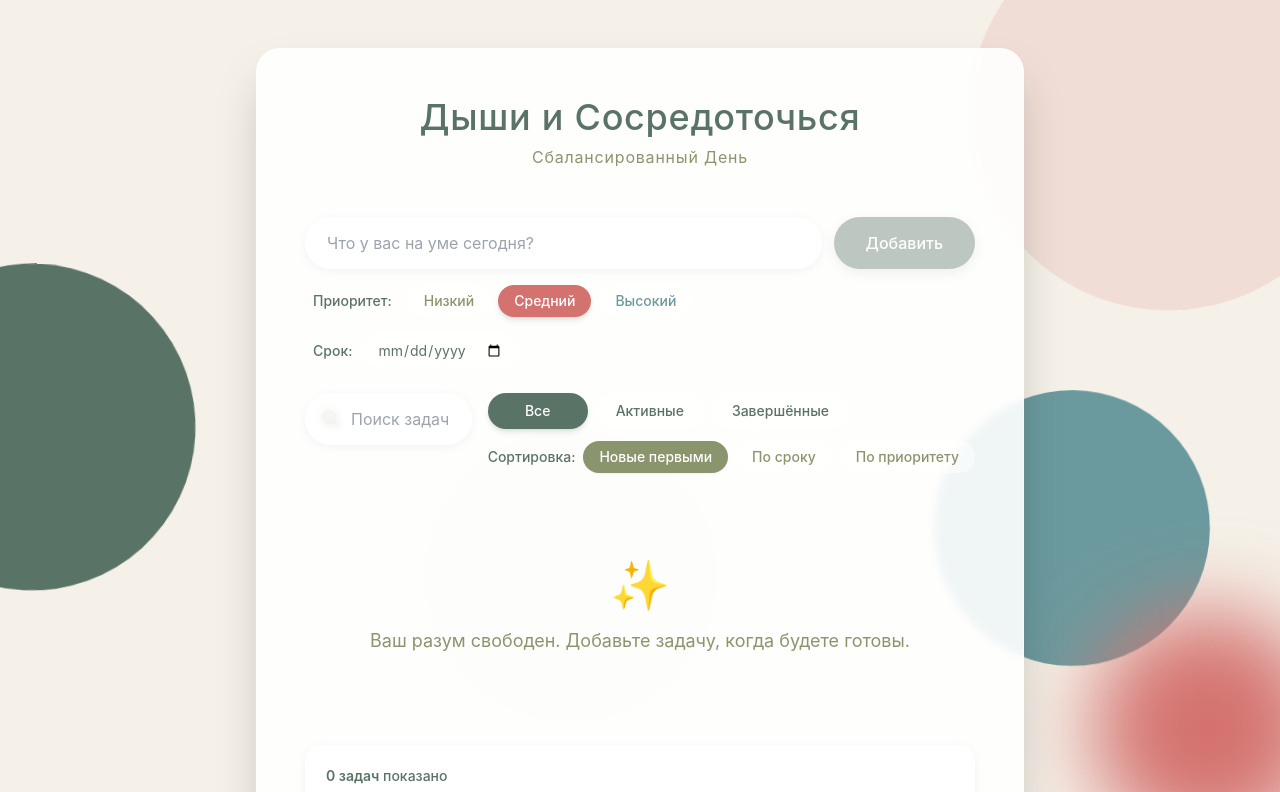
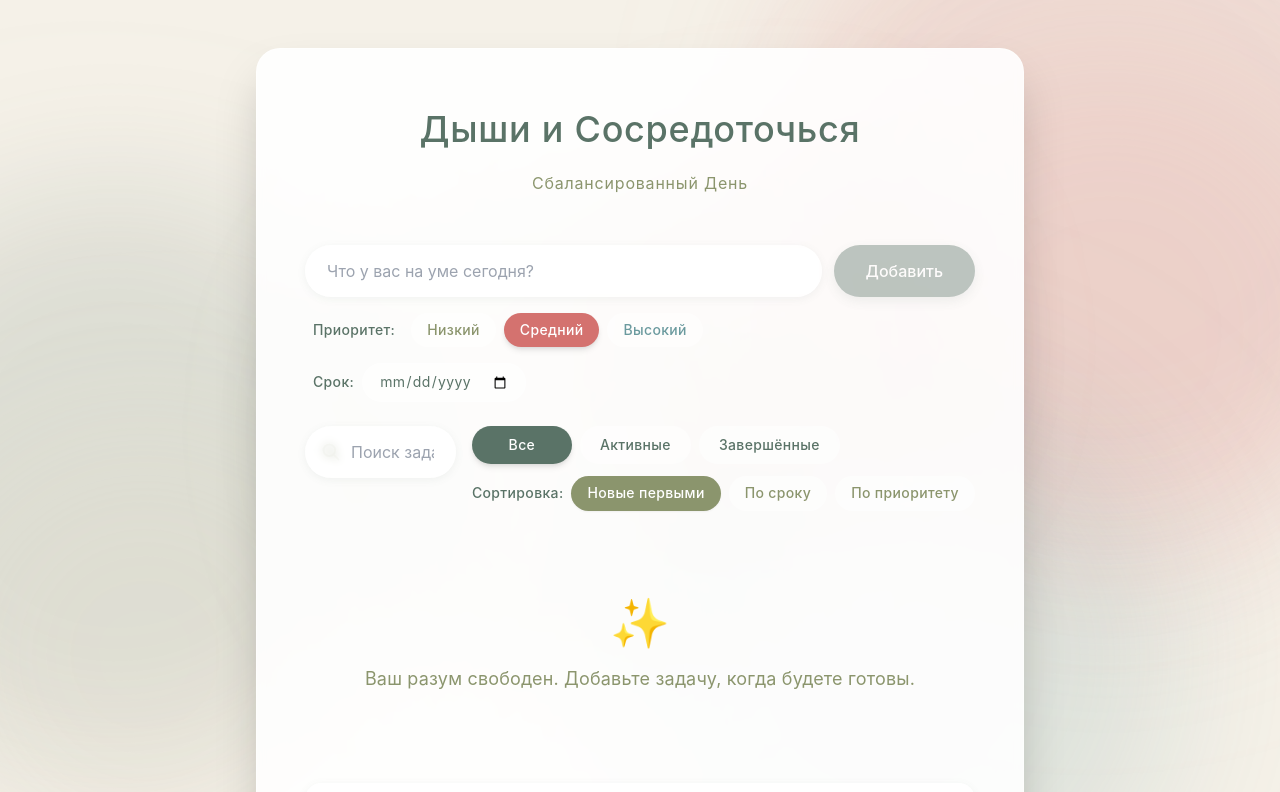
Before and after one commit to cimoun/TheSite, a React (Vite) app: page / in a window 1280 px wide. Shown: the top 792 px of the page. Built offline with nearby package versions, Linux system fonts and the light colour scheme.

Commit message:
Enhance design system and breathing background animations
Co-authored-by: cimoun <242587959+cimoun@users.noreply.github.com>

```diff
--- a/src/components/layouts/BreathingBackground.tsx
+++ b/src/components/layouts/BreathingBackground.tsx
@@ -1,112 +1,94 @@
 import { motion } from 'framer-motion';
 
 export const BreathingBackground: React.FC = () => {
-  // Breathing animation variants for organic shapes
-  const breathingVariants = {
-    initial: { scale: 0.9, rotate: 0 },
+  // Create smooth breathing animations with different phases and durations
+  const createBreathingVariant = (
+    duration: number,
+    delay: number,
+    scaleMin: number,
+    scaleMax: number,
+    rotateRange: number
+  ) => ({
+    initial: {
+      scale: scaleMin,
+      rotate: 0,
+      opacity: 0.08,
+    },
     animate: {
-      scale: [0.9, 1.1, 0.9],
-      rotate: [0, 5, -5, 0],
+      scale: [scaleMin, scaleMax, scaleMin],
+      rotate: [0, rotateRange, -rotateRange, 0],
+      opacity: [0.08, 0.18, 0.08],
       transition: {
-        duration: 8,
+        duration,
         ease: 'easeInOut',
         repeat: Infinity,
         repeatType: 'mirror' as const,
+        delay,
       },
     },
-  };
+  });
 
-  const breathingVariants2 = {
-    initial: { scale: 0.85, rotate: 0 },
-    animate: {
-      scale: [0.85, 1.15, 0.85],
-      rotate: [0, -3, 3, 0],
-      transition: {
-        duration: 7,
-        ease: 'easeInOut',
-        repeat: Infinity,
-        repeatType: 'mirror' as const,
-        delay: 0.5,
+  // Define multiple overlapping shapes with different colors and animations
+  const shapes = [
+    {
+      color: '#D4726F', // terracotta
+      className: 'absolute -top-32 -right-32 w-[600px] h-[600px]',
+      variant: createBreathingVariant(10, 0, 0.85, 1.15, 8),
+      blur: 'blur(60px)',
     },
+    {
+      color: '#E09C9A', // terracotta light
+      className: 'absolute top-20 -right-20 w-[500px] h-[500px]',
+      variant: createBreathingVariant(12, 1, 0.9, 1.1, -6),
+      blur: 'blur(70px)',
     },
-  };
-
-  const breathingVariants3 = {
-    initial: { scale: 0.95, rotate: 0 },
-    animate: {
-      scale: [0.95, 1.05, 0.95],
-      rotate: [0, 4, -2, 0],
-      transition: {
-        duration: 6.5,
-        ease: 'easeInOut',
-        repeat: Infinity,
-        repeatType: 'mirror' as const,
-        delay: 1,
+    {
+      color: '#5A7367', // deep green
+      className: 'absolute top-1/4 -left-40 w-[550px] h-[550px]',
+      variant: createBreathingVariant(11, 2, 0.88, 1.12, 7),
+      blur: 'blur(65px)',
     },
+    {
+      color: '#8B956D', // olive
+      className: 'absolute bottom-32 left-1/4 w-[480px] h-[480px]',
+      variant: createBreathingVariant(9, 3, 0.92, 1.08, -5),
+      blur: 'blur(55px)',
     },
-  };
-
-  const breathingVariants4 = {
-    initial: { scale: 0.92, rotate: 0 },
-    animate: {
-      scale: [0.92, 1.08, 0.92],
-      rotate: [0, -4, 2, 0],
-      transition: {
-        duration: 7.5,
-        ease: 'easeInOut',
-        repeat: Infinity,
-        repeatType: 'mirror' as const,
-        delay: 1.5,
+    {
+      color: '#6B9A9E', // teal
+      className: 'absolute top-1/2 right-32 w-[520px] h-[520px]',
+      variant: createBreathingVariant(10.5, 1.5, 0.87, 1.13, 6),
+      blur: 'blur(68px)',
     },
+    {
+      color: '#E8DCC8', // sand
+      className: 'absolute -bottom-20 -left-20 w-[450px] h-[450px]',
+      variant: createBreathingVariant(11.5, 2.5, 0.9, 1.1, -7),
+      blur: 'blur(75px)',
     },
-  };
+    {
+      color: '#D4726F', // terracotta (accent)
+      className: 'absolute bottom-1/3 right-1/4 w-[380px] h-[380px]',
+      variant: createBreathingVariant(8.5, 0.5, 0.93, 1.07, 4),
+      blur: 'blur(50px)',
+    },
+  ];
 
   return (
     <div className="fixed inset-0 overflow-hidden pointer-events-none" style={{ zIndex: 0 }}>
-      {/* Terracotta blob - top right */}
+      {shapes.map((shape, index) => (
         <motion.div
-        variants={breathingVariants}
+          key={index}
+          variants={shape.variant}
           initial="initial"
           animate="animate"
-        className="absolute -top-20 -right-20 w-96 h-96 rounded-full opacity-15"
-        style={{ backgroundColor: '#D4726F' }}
+          className={`${shape.className} rounded-full`}
+          style={{
+            backgroundColor: shape.color,
+            filter: shape.blur,
+          }}
         />
-
-      {/* Deep green blob - left center */}
-      <motion.div
-        variants={breathingVariants2}
-        initial="initial"
-        animate="animate"
-        className="absolute top-1/3 -left-32 w-80 h-80 rounded-full opacity-12"
-        style={{ backgroundColor: '#5A7367' }}
-      />
-
-      {/* Olive blob - bottom center */}
-      <motion.div
-        variants={breathingVariants3}
-        initial="initial"
-        animate="animate"
-        className="absolute bottom-20 left-1/3 w-72 h-72 rounded-full opacity-10"
-        style={{ backgroundColor: '#8B956D' }}
-      />
-
-      {/* Teal blob - right center */}
-      <motion.div
-        variants={breathingVariants4}
-        initial="initial"
-        animate="animate"
-        className="absolute top-1/2 right-20 w-64 h-64 rounded-full opacity-13"
-        style={{ backgroundColor: '#6B9A9E' }}
-      />
-
-      {/* Additional small terracotta accent - bottom right */}
-      <motion.div
-        variants={breathingVariants}
-        initial="initial"
-        animate="animate"
-        className="absolute -bottom-10 -right-10 w-56 h-56 rounded-full opacity-8"
-        style={{ backgroundColor: '#D4726F', filter: 'blur(40px)' }}
-      />
+      ))}
     </div>
   );
 };
--- a/src/styles/globals.css
+++ b/src/styles/globals.css
@@ -4,20 +4,21 @@
 
 @layer base {
   :root {
-    --color-bg-primary: #ffffff;
-    --color-bg-secondary: #f8fafc;
-    --color-text-primary: #1e293b;
-    --color-text-secondary: #64748b;
-    --color-border: #e2e8f0;
+    --color-bg-primary: #FAF8F5;
+    --color-bg-secondary: #F5F1E8;
+    --color-text-primary: #4B5563;
+    --color-text-secondary: #6B7280;
+    --color-border: #E8DCC8;
   }
 
   body {
-    @apply bg-gradient-to-br from-slate-50 to-blue-50 text-slate-900;
-    font-family: -apple-system, BlinkMacSystemFont, 'Segoe UI', 'Roboto', 'Oxygen',
+    @apply bg-calm-beige text-calm-graphite;
+    font-family: 'Inter', -apple-system, BlinkMacSystemFont, 'Segoe UI', 'Roboto', 'Oxygen',
       'Ubuntu', 'Cantarell', 'Fira Sans', 'Droid Sans', 'Helvetica Neue',
       sans-serif;
     -webkit-font-smoothing: antialiased;
     -moz-osx-font-smoothing: grayscale;
+    font-weight: 400;
   }
 
   code {
@@ -32,32 +33,32 @@
   }
 
   .input-primary {
-    @apply w-full px-4 py-3 rounded-lg border-2 border-slate-200
-           focus:border-primary-500 focus:ring-4 focus:ring-primary-100
-           transition-all duration-200 outline-none;
+    @apply w-full px-4 py-3 rounded-lg border-2 border-calm-sand/50
+           focus:border-calm-deepGreen/30 focus:ring-4 focus:ring-calm-deepGreen/10
+           transition-all duration-300 outline-none bg-white/60;
   }
 
   .btn-primary {
-    @apply px-6 py-3 bg-primary-500 text-white rounded-lg
-           hover:bg-primary-600 active:scale-95
+    @apply px-6 py-3 bg-calm-deepGreen text-white rounded-lg
+           hover:bg-calm-deepGreen/90 active:scale-95
            transition-all duration-200 font-medium
-           shadow-lg shadow-primary-500/30;
+           shadow-lg shadow-calm-deepGreen/30;
   }
 
   .btn-secondary {
-    @apply px-6 py-3 bg-slate-200 text-slate-700 rounded-lg
-           hover:bg-slate-300 active:scale-95
+    @apply px-6 py-3 bg-calm-sand text-calm-graphite rounded-lg
+           hover:bg-calm-sand/80 active:scale-95
            transition-all duration-200 font-medium;
   }
 
   .btn-icon {
-    @apply p-2 rounded-lg hover:bg-slate-100 active:scale-95
+    @apply p-2 rounded-lg hover:bg-white/50 active:scale-95
            transition-all duration-200;
   }
 
   .card {
-    @apply bg-white rounded-xl shadow-md p-6 border border-slate-100
-           transition-all duration-200;
+    @apply bg-white/70 rounded-xl shadow-md p-6 border border-white/30
+           backdrop-blur-sm transition-all duration-200;
   }
 
   .card-hover {
--- a/tailwind.config.js
+++ b/tailwind.config.js
@@ -7,33 +7,54 @@ export default {
   theme: {
     extend: {
       colors: {
-        primary: {
-          50: '#f0f9ff',
-          100: '#e0f2fe',
-          200: '#bae6fd',
-          300: '#7dd3fc',
-          400: '#38bdf8',
-          500: '#0ea5e9',
-          600: '#0284c7',
-          700: '#0369a1',
-          800: '#075985',
-          900: '#0c4a6e',
-        },
-        // Meditation/mindfulness color palette
+        // Mindfulness/meditation color palette
         calm: {
+          // Warm beige/cream backgrounds
           beige: '#F5F1E8',
+          sand: '#E8DCC8',
+          softWhite: '#FAF8F5',
+
+          // Warm pink/terracotta accents
           terracotta: '#D4726F',
+          terracottaLight: '#E09C9A',
+
+          // Green and teal accents (nature and balance)
           deepGreen: '#5A7367',
           olive: '#8B956D',
           teal: '#6B9A9E',
-          sand: '#E8DCC8',
-          softWhite: '#FAF8F5',
+
+          // Soft dark graphite for text and cards
+          graphite: '#4B5563',
+          graphiteLight: '#6B7280',
+          graphiteDark: '#374151',
         },
+      },
+      fontFamily: {
+        sans: ['Inter', 'system-ui', '-apple-system', 'sans-serif'],
+      },
+      fontSize: {
+        // Light, airy typography
+        'xs': ['0.75rem', { lineHeight: '1.5', letterSpacing: '0.05em' }],
+        'sm': ['0.875rem', { lineHeight: '1.6', letterSpacing: '0.025em' }],
+        'base': ['1rem', { lineHeight: '1.7', letterSpacing: '0.01em' }],
+        'lg': ['1.125rem', { lineHeight: '1.75', letterSpacing: '0.01em' }],
+        'xl': ['1.25rem', { lineHeight: '1.75', letterSpacing: '0.015em' }],
+        '2xl': ['1.5rem', { lineHeight: '1.8', letterSpacing: '0.02em' }],
+        '3xl': ['1.875rem', { lineHeight: '1.8', letterSpacing: '0.02em' }],
+        '4xl': ['2.25rem', { lineHeight: '1.8', letterSpacing: '0.02em' }],
+      },
+      fontWeight: {
+        light: '300',
+        normal: '400',
+        medium: '500',
+        semibold: '600',
       },
       animation: {
         'fade-in': 'fadeIn 0.3s ease-in-out',
         'slide-up': 'slideUp 0.3s ease-out',
         'slide-down': 'slideDown 0.3s ease-out',
+        'breathe': 'breathe 8s ease-in-out infinite',
+        'breathe-slow': 'breathe 12s ease-in-out infinite',
       },
       keyframes: {
         fadeIn: {
@@ -48,6 +69,10 @@ export default {
           '0%': { transform: 'translateY(-10px)', opacity: '0' },
           '100%': { transform: 'translateY(0)', opacity: '1' },
         },
+        breathe: {
+          '0%, 100%': { transform: 'scale(0.95)', opacity: '0.15' },
+          '50%': { transform: 'scale(1.05)', opacity: '0.25' },
+        },
       },
     },
   },
```
Lines whose indentation alone changed are shown as unchanged.
